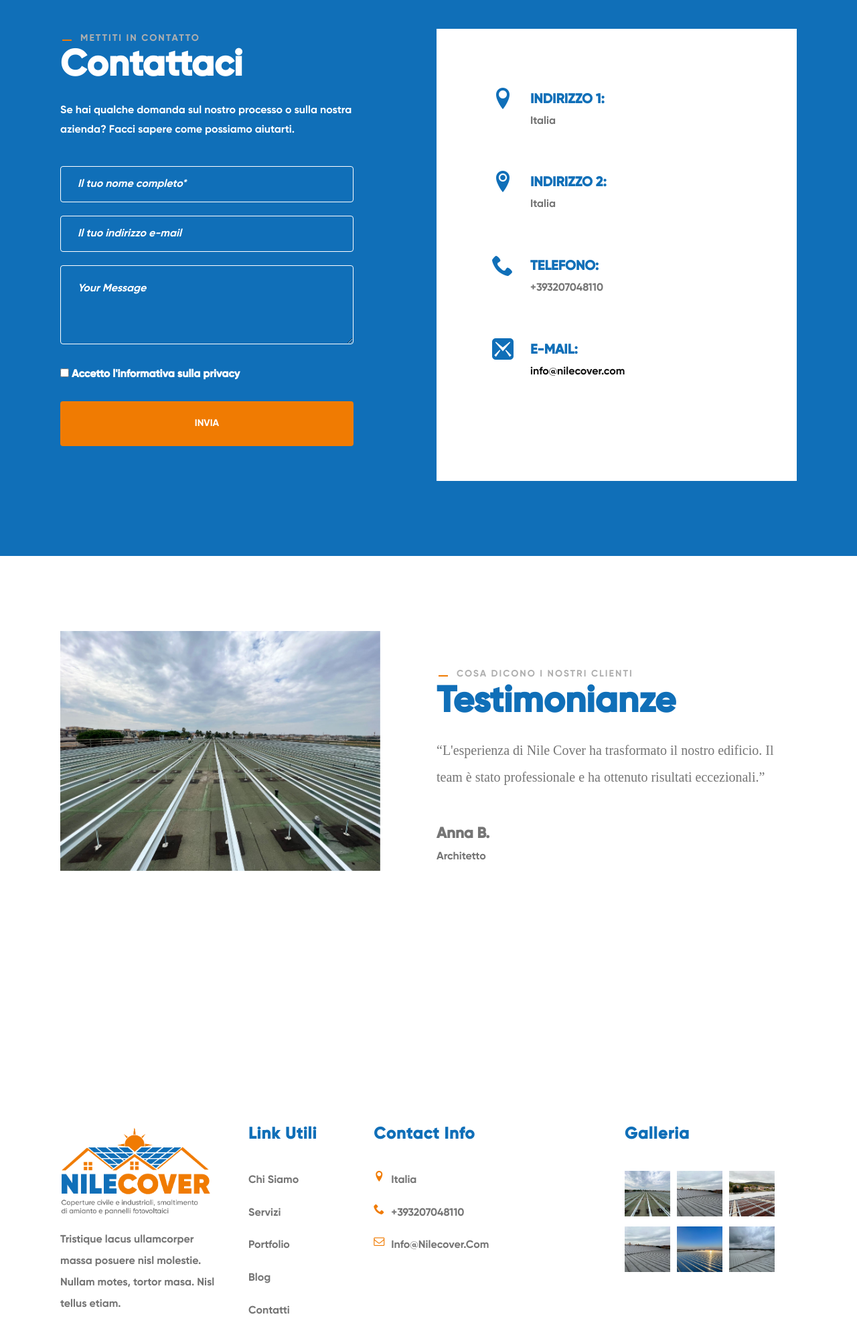
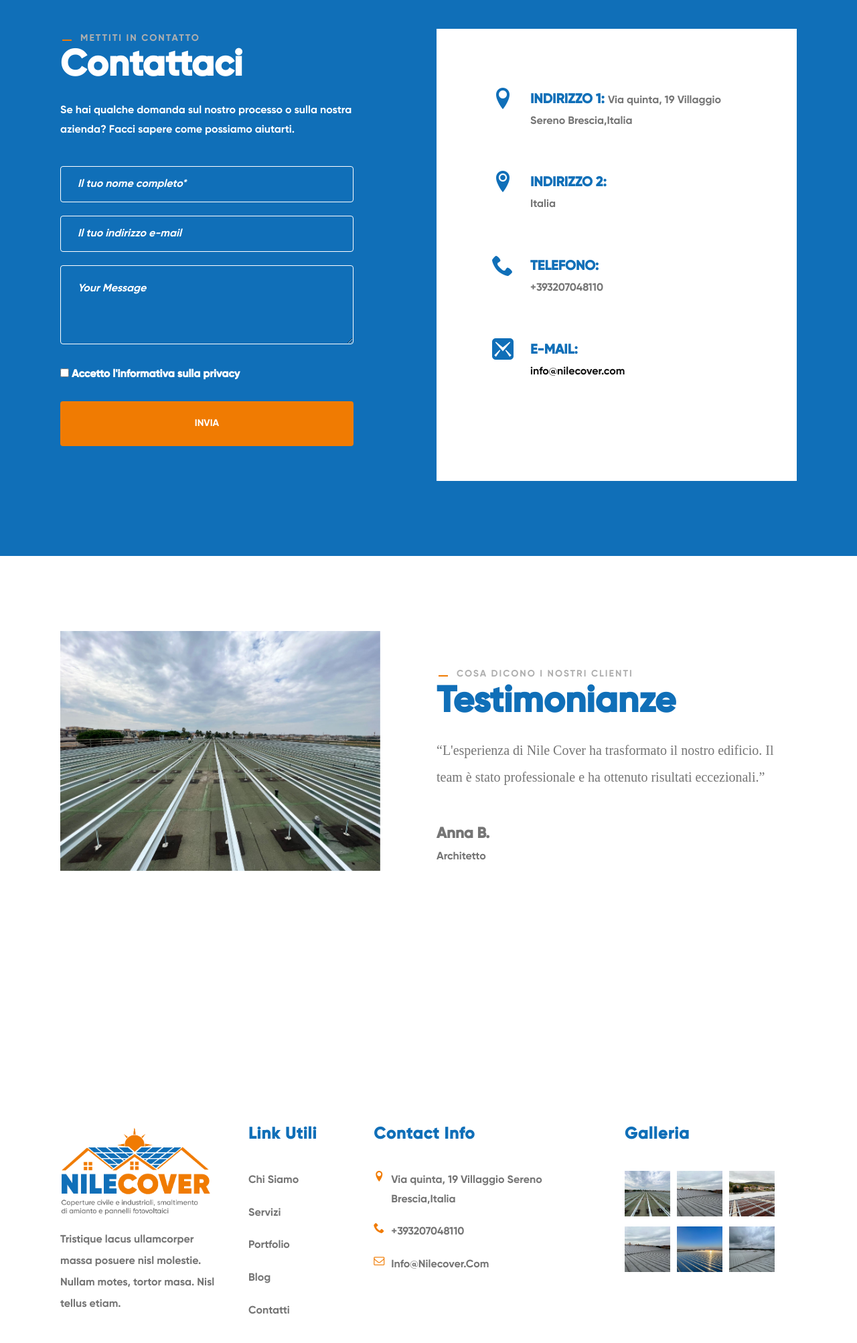
Before and after one commit to KhaledElshrief/Nile-Cover, a plain HTML site: page index.html in a window 1280 px wide. Shown: the part 5360-7365 px from the top of the page at 67% size. Drawn offline with nearby package versions, Linux system fonts and the light colour scheme; files whose address does not match are found by name.

Commit message:
update address information to include full details

```diff
--- a/index.html
+++ b/index.html
@@ -52,7 +52,7 @@
 						<p class="text-light nav__block-item">Nile Cover - Rivestimenti e Coperture di Qualità</p>
 						<ul class="list-unstyled text-light nav__block-item">
 							<li class="menu-item">
-								<i class="icon icon-location me-2"></i>Italia
+								<i class="icon icon-location me-2"></i>Via quinta, 19 Villaggio Sereno Brescia,Italia
 							</li>
 							<li class="menu-item">
 								<i class="icon icon-phone me-2"></i>+393207048110
@@ -539,7 +539,7 @@
 							<div class="detail">
 								<strong>Indirizzo 1:
 								</strong>
-								<p>Italia</p>
+								Via quinta, 19 Villaggio Sereno Brescia,Italia
 							</div>
 						</div>
 						<div class="iconbox">
@@ -680,7 +680,7 @@
 						<h5>contact info</h5>
 						<ul class="menu-list">
 							<li class="menu-item">
-								<i class="icon icon-location"></i>Italia
+								<i class="icon icon-location"></i>Via quinta, 19 Villaggio Sereno Brescia,Italia
 							</li>
 
 							<li class="menu-item">
```
